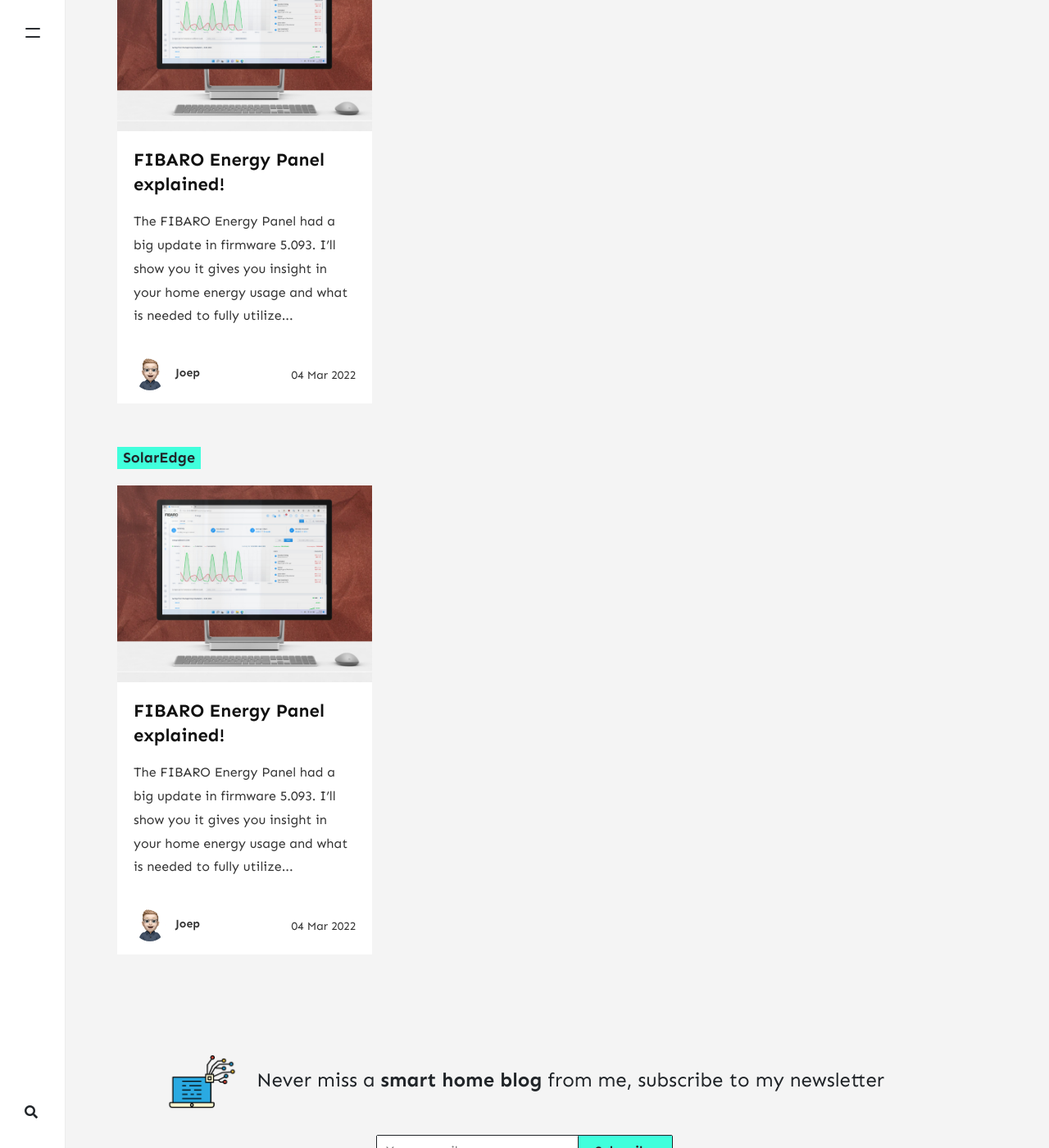
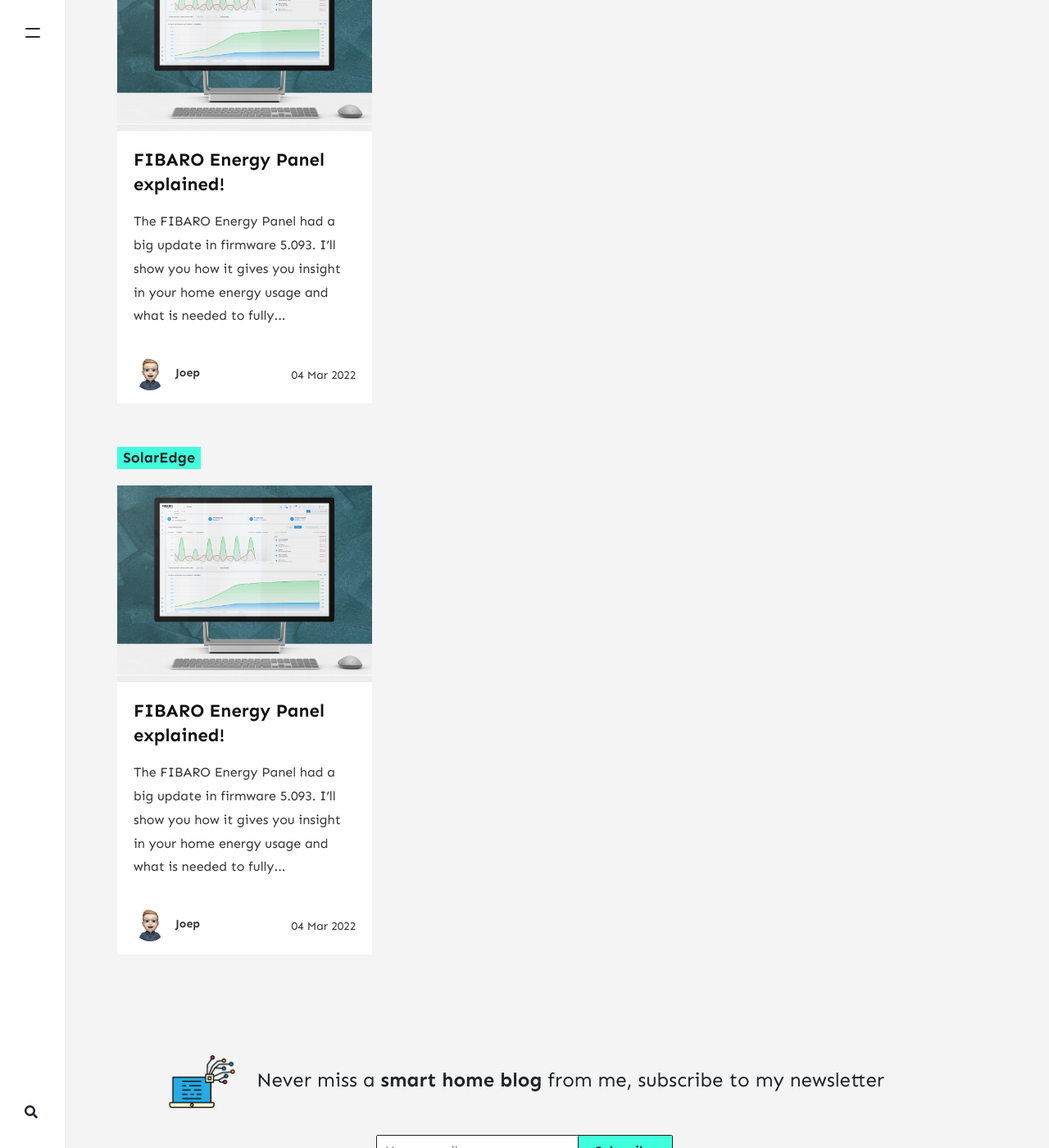
Before and after one commit to joepv/joepv.github.io, a Jekyll site: the page built from _pages/categories.md, in a window 1280 px wide and 1400 px high, scrolled down 10667 px. Shown: the whole window at 82% size. Built offline with Jekyll 4.4.1, drawn with Linux system fonts in a browser that asks for light colours; nearby versions of some CDN libraries; comment, search, counter and statistics services are not loaded; some of the changed text lies outside the part shown.

Commit message:
Images added.

```diff
--- a/_posts/2022-03-04-energypanel.md
+++ b/_posts/2022-03-04-energypanel.md
@@ -10,7 +10,7 @@
 toc: true
 ---
 
-The FIBARO Energy Panel had a big update in firmware 5.093. I'll show you it gives you insight in your home energy usage and what is needed to fully utilize it.
+The FIBARO Energy Panel had a big update in firmware 5.093. I'll show you how it gives you insight in your home energy usage and what is needed to fully utilize it.
 
 ## Why intelligent energy management?
 
```
Also changed, not shown: assets/images/hc3-energypanel.jpg, assets/images/hc3-energypanel3.png.
